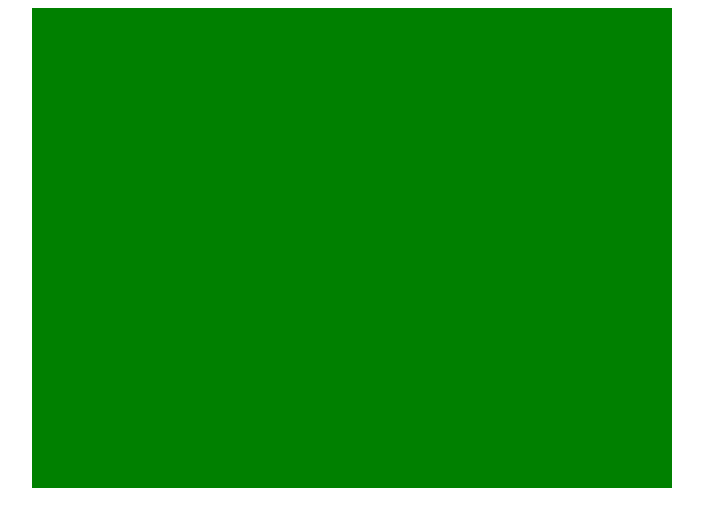
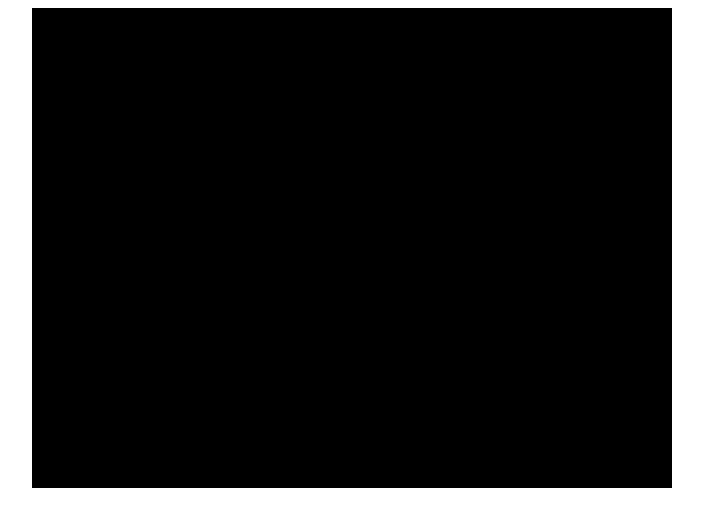
Before and after one commit to SharikTLT/Pi, a plain HTML site: page index.html in a window 1280 px wide. Shown: the whole page, without its empty margins (288-991 px from the left). Drawn offline with Linux system fonts and the light colour scheme.

Commit message:
title, background color

```diff
--- a/index.html
+++ b/index.html
@@ -9,7 +9,7 @@
   <script>
     window.addEventListener('load', Game.start);
   </script>
-  <title>HOT ASIAN GIRLS 18+</title>
+  <title>Power of Immortality</title>
 </head>
 <style type="text/css">
 #cr-stage {
--- a/src/game.js
+++ b/src/game.js
@@ -19,6 +19,6 @@ Game = {
   start: function() {
     // Start crafty and set a background color so that we can see it's working
     Crafty.init(Game.win.width, Game.win.height);
-    Crafty.background('green');
+    Crafty.background('black');
   }
 }
```
